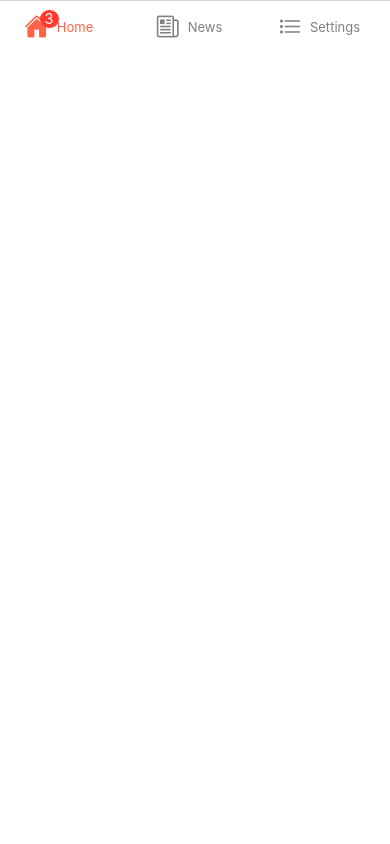
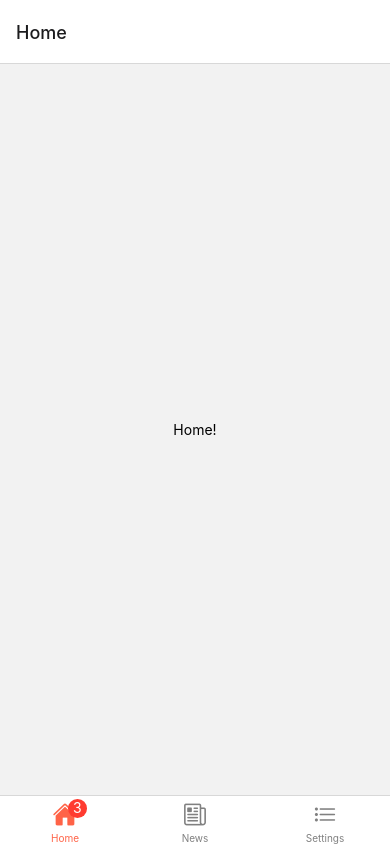
Before and after one commit to gcruzrios/react-native-tabs2024, a React Native app: screen / in a window 390 px wide. Built offline with nearby package versions, Linux system fonts and the light colour scheme.

Commit message:
directory body with SafeAreaView

```diff
--- a/App.tsx
+++ b/App.tsx
@@ -33,7 +33,7 @@ const Tab = createBottomTabNavigator();
 
 export default function App() {
   return (
-    <SafeAreaView>
+    <SafeAreaView style={{flex:1}}>
   <NavigationContainer>
   <Tab.Navigator
         screenOptions={({ route }) => ({
```
